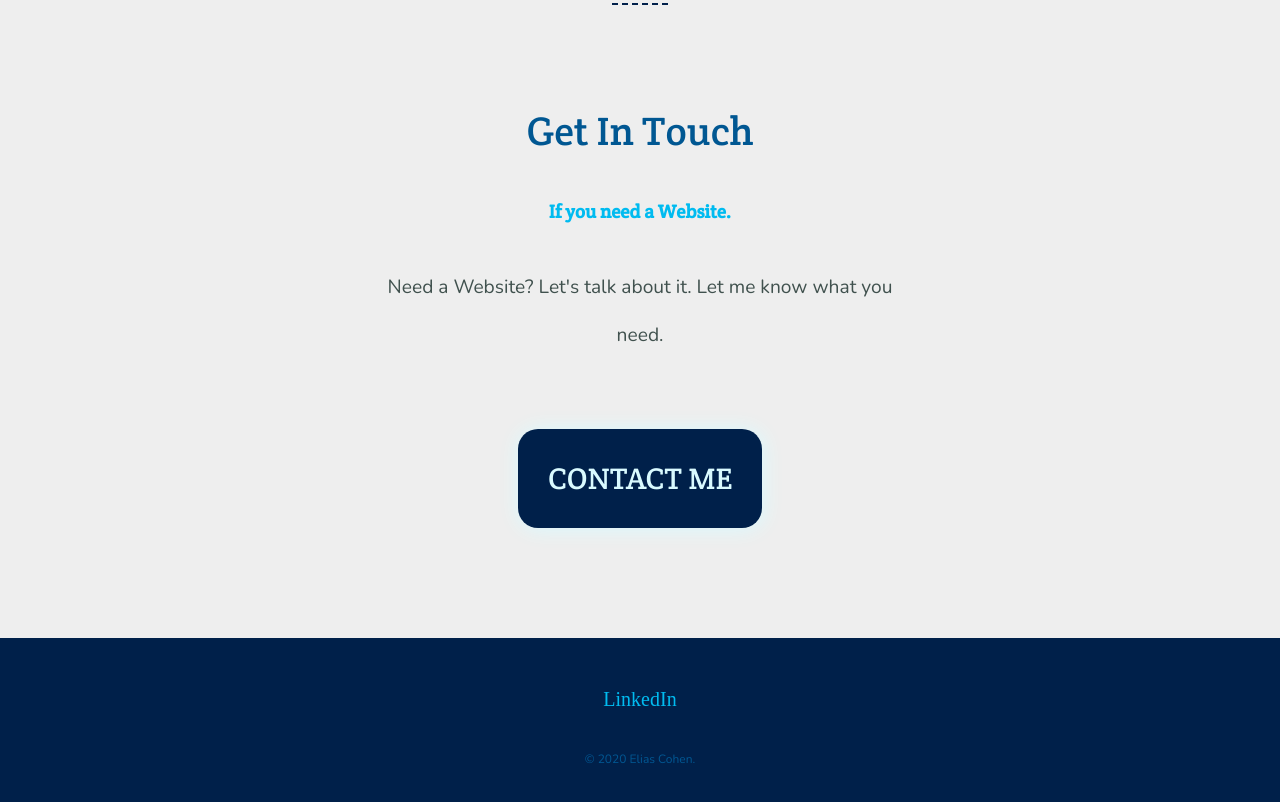
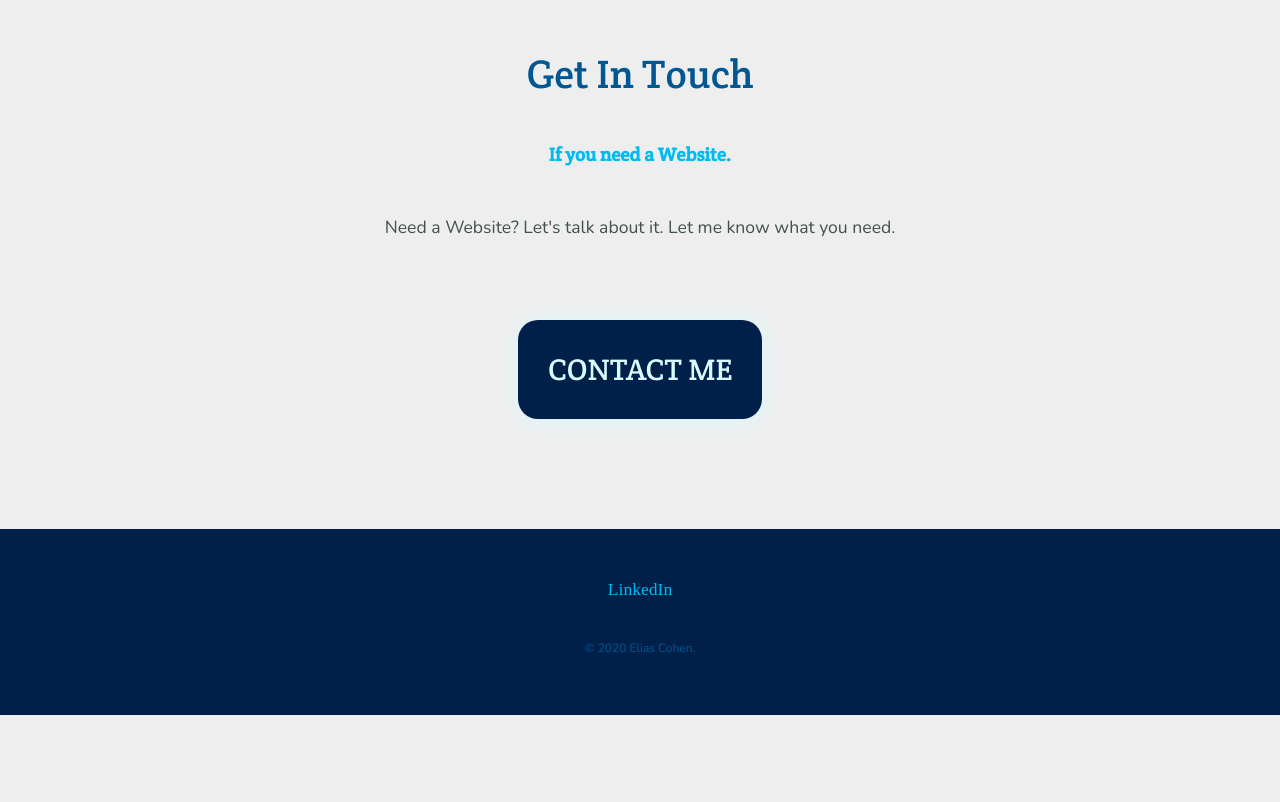
Before and after one commit to elch0101/personal-site, a plain HTML site: page index.html in a window 1280 px wide. Shown: the part 2613-3415 px from the top of the page. After the commit the page ends 3328 px from the top, so only its background shows below. Drawn offline with nearby package versions, Linux system fonts and the light colour scheme.

Commit message:
Update styles.css

```diff
--- a/CSS/styles.css
+++ b/CSS/styles.css
@@ -35,7 +35,7 @@ hr {
 
 p {
   line-height: 2.5;
-  font-size: 1.2rem;
+  font-size: 1.1rem;
 }
 
 a {
@@ -43,7 +43,7 @@ a {
   font-family: 'Merriweather', serif;
   margin: 10px 20px;
   text-decoration: none;
-  font-size: 1.25rem;
+  font-size: 1.1rem;
 }
 
 a:hover {
```
